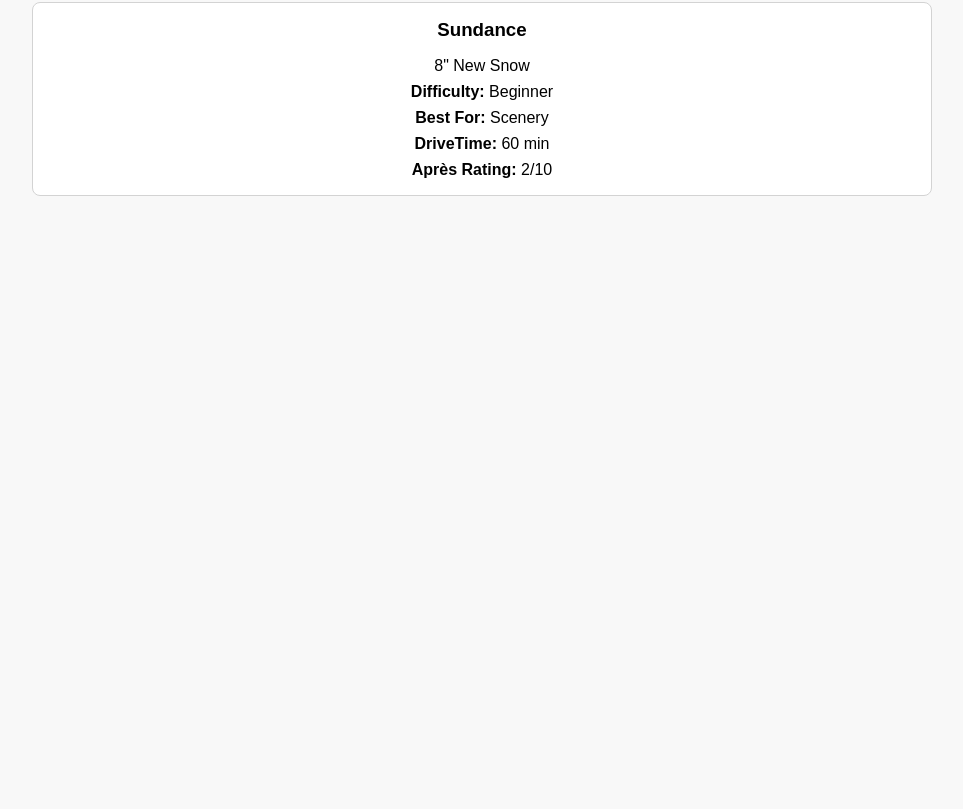
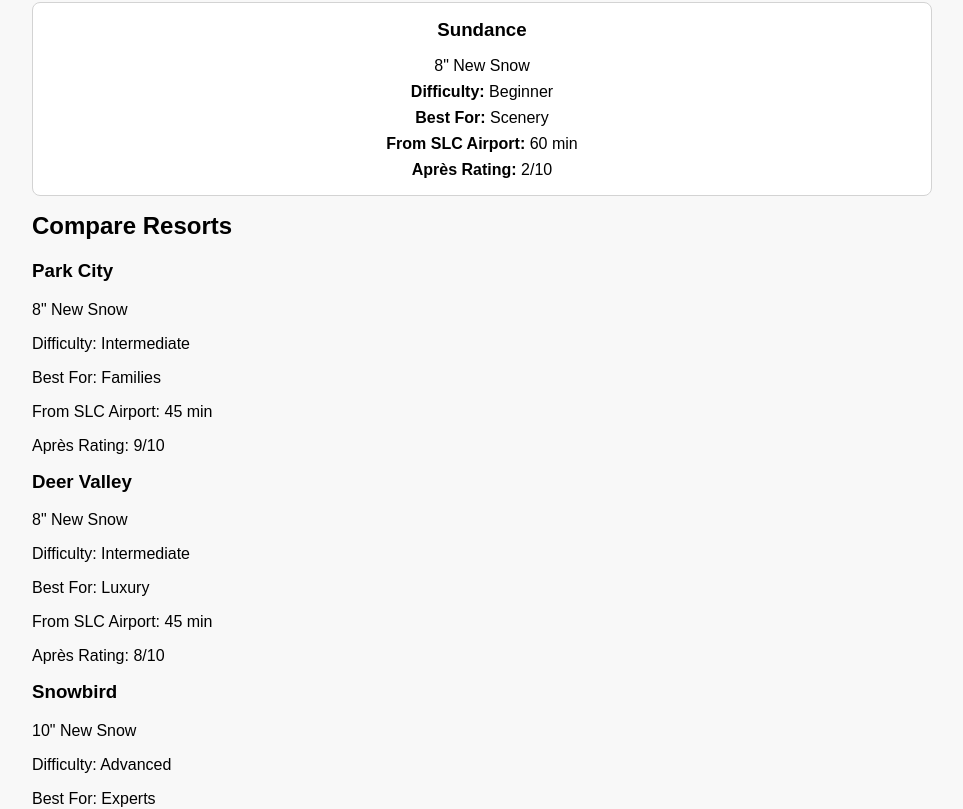
Before and after one commit to Christian-Hermann/sip-n-shred, a React app in the folder frontend/: page / in a window 1280 px wide. Shown: the part 1013-1822 px from the top of the page, without its empty margins (158-1121 px from the left). Before the commit the page ends 1257 px from the top, so only its background shows below. Built offline with nearby package versions, Linux system fonts and the light colour scheme; the HTML template or start-up script is replaced by a standard one.

Commit message:
Added ComparisonSection component

```diff
--- a/frontend/src/App.jsx
+++ b/frontend/src/App.jsx
@@ -1,7 +1,7 @@
 import "./App.css";
 import conditions from "./data/conditions";
-import ConditionCard from "./components/ConditionCard";
 import ConditionsList from "./components/ConditionsList";
+import ComparisonSection from "./components/ComparisonSection";
 
 function App() {
   return (
@@ -16,6 +16,7 @@
         <h2>Today's Conditions</h2>
 
         <ConditionsList conditions={conditions} />
+        <ComparisonSection conditions={conditions} />
       </section>
     </main>
   );
--- /dev/null
+++ b/frontend/src/components/ComparisonSection.jsx
@@ -0,0 +1,22 @@
+function ComparisonSection({ conditions }) {
+  return (
+    <sections>
+      <h2>Compare Resorts</h2>
+
+      <div>
+        {conditions.map((condition) => (
+          <div key={condition.id}>
+            <h3>{condition.resort}</h3>
+            <p>{condition.newSnow}" New Snow</p>
+            <p>Difficulty: {condition.difficulty}</p>
+            <p>Best For: {condition.bestFor}</p>
+            <p>From SLC Airport: {condition.driveFromAirport} min</p>
+            <p>Après Rating: {condition.apresRating}/10</p>
+          </div>
+        ))}
+      </div>
+    </sections>
+  );
+}
+
+export default ComparisonSection;
--- a/frontend/src/components/ConditionCard.jsx
+++ b/frontend/src/components/ConditionCard.jsx
@@ -17,8 +17,8 @@
       </p>
 
       <p>
-        <strong>DriveTime: </strong>
-        {condition.driveTime} min
+        <strong>From SLC Airport: </strong>
+        {condition.driveFromAirport} min
       </p>
 
       <p>
--- a/frontend/src/data/conditions.js
+++ b/frontend/src/data/conditions.js
@@ -5,7 +5,7 @@
     newSnow: 8,
     difficulty: "Intermediate",
     bestFor: "Families",
-    driveTime: 45,
+    driveFromAirport: 45,
     apresRating: 9,
   },
   {
@@ -14,7 +14,7 @@
     newSnow: 8,
     difficulty: "Intermediate",
     bestFor: "Luxury",
-    driveTime: 45,
+    driveFromAirport: 45,
     apresRating: 8,
   },
   {
@@ -23,7 +23,7 @@
     newSnow: 10,
     difficulty: "Advanced",
     bestFor: "Experts",
-    driveTime: 25,
+    driveFromAirport: 25,
     apresRating: 5,
   },
   {
@@ -32,7 +32,7 @@
     newSnow: 15,
     difficulty: "Intermediate",
     bestFor: "Powder",
-    driveTime: 90,
+    driveFromAirport: 90,
     apresRating: 2,
   },
   {
@@ -41,7 +41,7 @@
     newSnow: 8,
     difficulty: "Beginner",
     bestFor: "Scenery",
-    driveTime: 60,
+    driveFromAirport: 60,
     apresRating: 2,
   },
 ];
```
